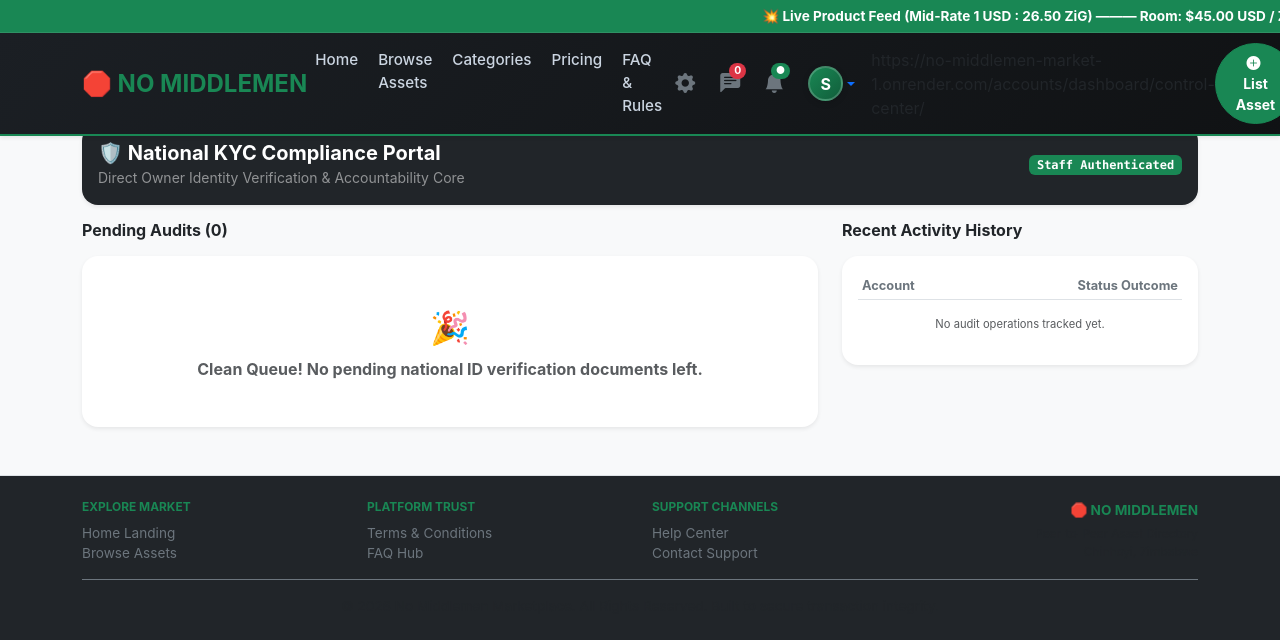
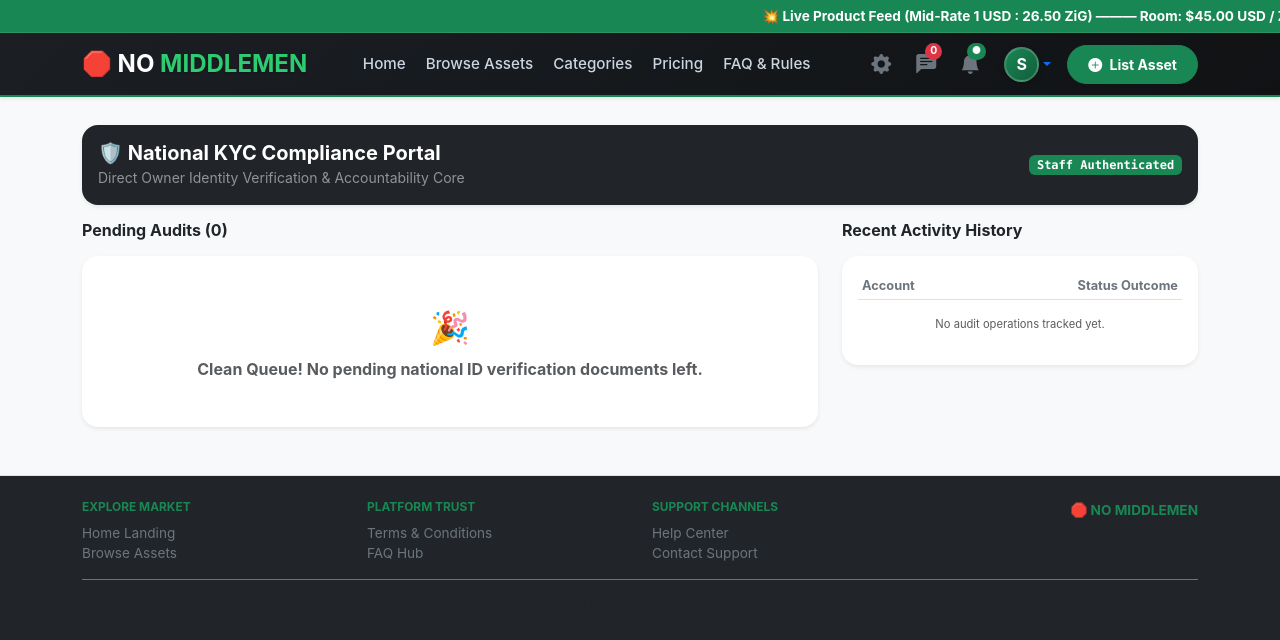
Before and after one commit to simeonmbwani/no-middlemen-market, a Django app: page /accounts/dashboard/compliance/ in a window 1280 px wide. Shown: the top 640 px of the page. Run offline with Django 5.2, Linux system fonts and the light colour scheme; a user stored in the database is signed in; data comes from the database, SQL or seed files in the repository.

Commit message:
Fixed navbar URL leak, adjusted flex truncation, and added high-contrast dark mode styles

```diff
--- a/listings/templates/base.html
+++ b/listings/templates/base.html
@@ -9,10 +9,14 @@
     <meta name="theme-color" content="#101214">
 
     <link href="https://cdn.jsdelivr.net/npm/bootstrap@5.3.3/dist/css/bootstrap.min.css" rel="stylesheet">
-    <link rel="stylesheet" href="https://cdn.jsdelivr.net/npm/bootstrap-icons@1.11.3/font/bootstrap-icons.min.css">
+    <link rel="stylesheet" href="https://cdn.jsdelivr.net/npm/bootstrap-icons@1.11.3/font/data/bootstrap-icons.min.css">
 
     <style>
         /* 🌗 MODERN COMMERCIAL GRADIENT ENGINE SYSTEM */
+        :root {
+            --brand-green: #2ecc71; /* High-contrast emerald green for light & dark adaptation */
+        }
+
         [data-theme="light"] {
             --bg-main: #f8f9fa;
             --text-main: #212529;
@@ -45,6 +49,13 @@
             background: var(--nav-gradient) !important;
             border-bottom: 2px solid #198754;
             backdrop-filter: blur(10px);
+        }
+
+        /* 🎨 DYNAMIC CONTRAST BRAND TEXT ENGINE */
+        .brand-text-accent {
+            color: var(--brand-green) !important;
+            text-shadow: 0 1px 2px rgba(0,0,0,0.2);
+            transition: color 0.2s ease;
         }
 
         .nav-link-custom {
@@ -149,7 +160,10 @@
 
         <nav class="navbar navbar-expand-lg navbar-dark navbar-premium py-2 shadow-sm">
             <div class="container">
-                <a class="navbar-brand fw-bold text-success m-0 fs-4" href="{% url 'listings:list' %}">🛑 NO MIDDLEMEN</a>
+                <!-- 👑 FIXED BRAND LOGO: Explicit high-contrast classes ensure maximum legibility in full dark theme -->
+                <a class="navbar-brand fw-bold m-0 fs-4 text-white" href="{% url 'listings:list' %}">
+                    <span class="text-danger">🛑</span> NO <span class="brand-text-accent">MIDDLEMEN</span>
+                </a>
 
                 <button class="navbar-toggler border-0" type="button" data-bs-toggle="collapse" data-bs-target="#premiumMarketNavbar">
                     <span class="navbar-toggler-icon"></span>
@@ -195,6 +209,13 @@
                                     <li><a class="dropdown-item" href="{% url 'dashboard:index' %}?view=saved"><i class="bi bi-heart-fill me-2"></i> Saved Assets</a></li>
                                     <li><a class="dropdown-item" href="{% url 'accounts:verify_identity' %}"><i class="bi bi-person-vcard-fill me-2"></i> Account Clearance</a></li>
                                     <li><a class="dropdown-item" href="{% url 'accounts:settings_dashboard' %}"><i class="bi bi-gear-wide-connected me-2"></i> Full Settings</a></li>
+
+                                    <!-- 🛡️ SAFE ERP INTERACTIVE PATH LINK: Cleared structural leak and wrapped link natively inside active context dropdown blocks -->
+                                    {% if user.is_staff or user.is_superuser %}
+                                        <li><hr class="dropdown-divider"></li>
+                                        <li><a class="dropdown-item text-warning fw-bold" href="{% url 'accounts:erp_control_center' %}"><i class="bi bi-shield-fill-check me-2"></i> ERP Master Console</a></li>
+                                    {% endif %}
+
                                     <li><hr class="dropdown-divider"></li>
                                     <li>
                                         <form method="POST" action="{% url 'accounts:logout' %}" class="d-block w-100 m-0 p-0">
@@ -215,11 +236,6 @@
                                     <li><a class="dropdown-item fw-bold text-success" href="{% url 'accounts:login' %}">Login to Profile</a></li>
                                     <li><a class="dropdown-item" href="{% url 'accounts:register' %}">Register New Account</a></li>
                                 </ul>
-                            </div>
-                        {% endif %}
-
-                        {% if user.is_authenticated and user.is_staff %}
-                           https://no-middlemen-market-1.onrender.com/accounts/dashboard/control-center/
                             </div>
                         {% endif %}
 
```
